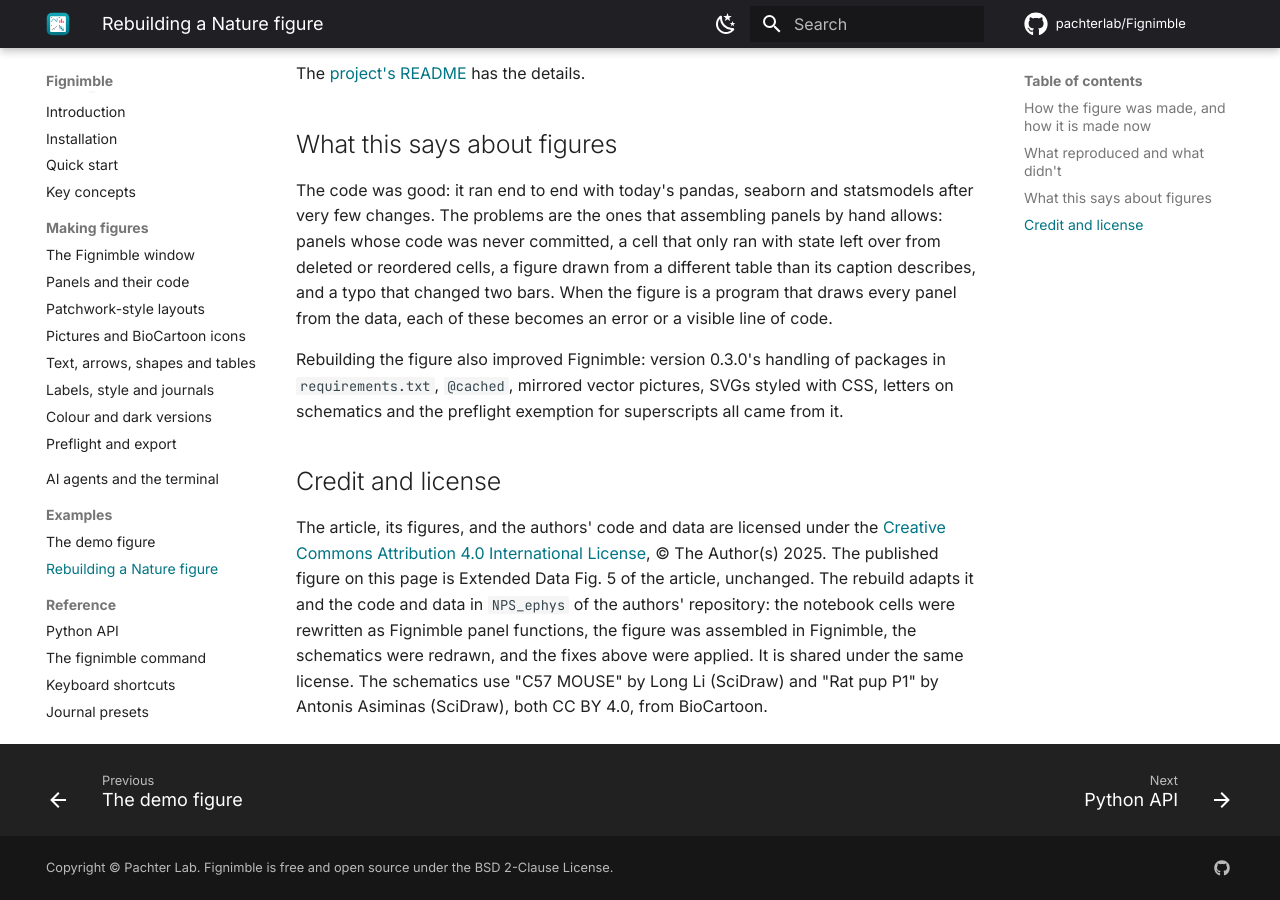
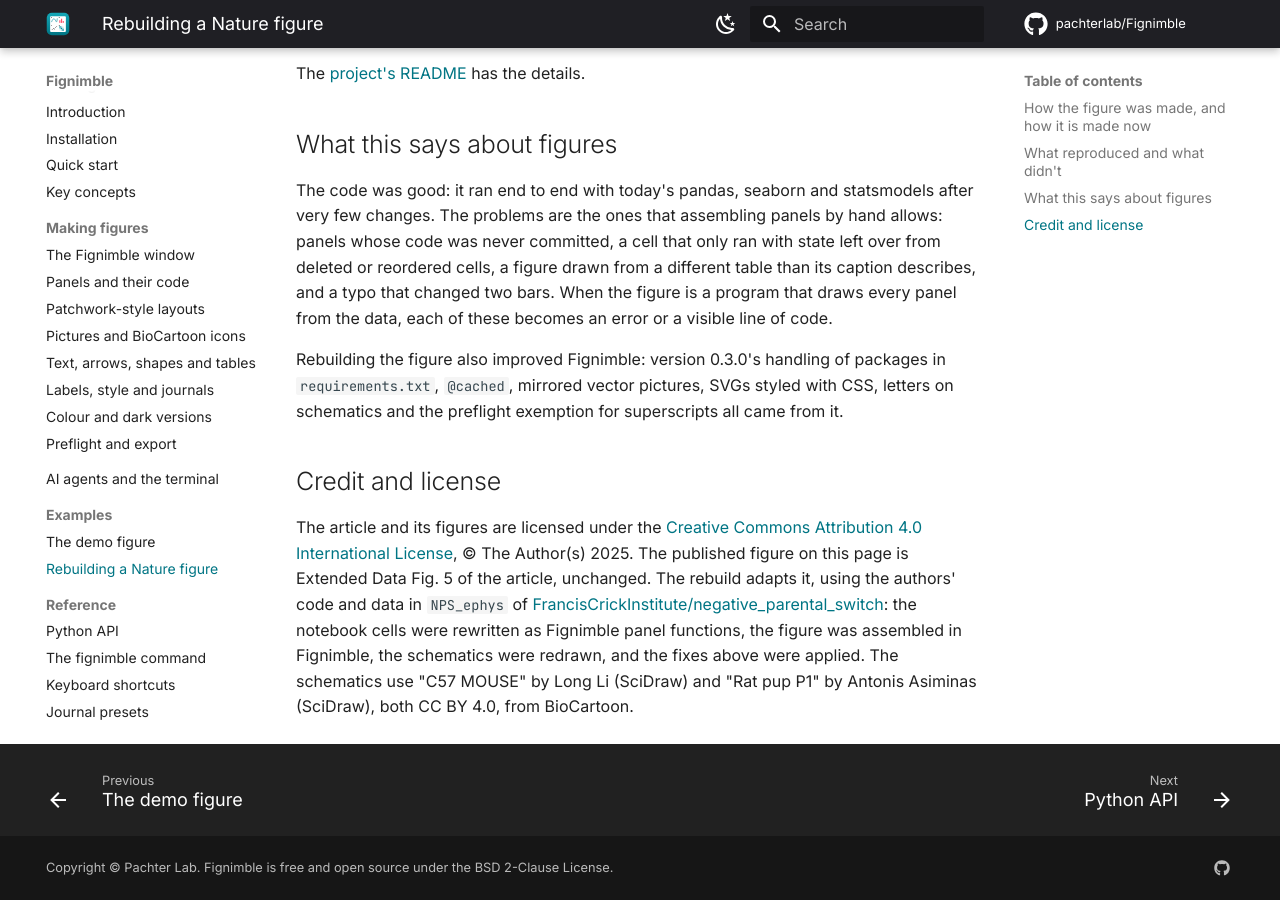
Before and after one commit to GilbertHan1011/Fignimble, an MkDocs documentation site: the page built from docs/examples/nature-rebuild.md, in a window 1280 px wide and 900 px high, scrolled down 2888 px. Built offline with MkDocs 1.6.1 and Material for MkDocs 9.7.7, drawn with Linux system fonts in a browser that asks for light colours; comment, search, counter and statistics services are not loaded.

Commit message:
Rebuild page: credit the authors' repository without stating its license
Co-Authored-By: Claude Opus 5.5 <noreply@anthropic.com>

```diff
--- a/docs/examples/nature-rebuild.md
+++ b/docs/examples/nature-rebuild.md
@@ -99,10 +99,11 @@ superscripts all came from it.
 
 ## Credit and license
 
-The article, its figures, and the authors' code and data are licensed under the
+The article and its figures are licensed under the
 [Creative Commons Attribution 4.0 International License](https://creativecommons.org/licenses/by/4.0/), © The
 Author(s) 2025. The published figure on this page is Extended Data Fig. 5 of the article, unchanged. The rebuild
-adapts it and the code and data in `NPS_ephys` of the authors' repository: the notebook cells were rewritten as
-Fignimble panel functions, the figure was assembled in Fignimble, the schematics were redrawn, and the fixes above
-were applied. It is shared under the same license. The schematics use "C57 MOUSE" by Long Li (SciDraw) and
+adapts it, using the authors' code and data in `NPS_ephys` of
+[FrancisCrickInstitute/negative_parental_switch](https://github.com/FrancisCrickInstitute/negative_parental_switch):
+the notebook cells were rewritten as Fignimble panel functions, the figure was assembled in Fignimble, the schematics
+were redrawn, and the fixes above were applied. The schematics use "C57 MOUSE" by Long Li (SciDraw) and
 "Rat pup P1" by Antonis Asiminas (SciDraw), both CC BY 4.0, from BioCartoon.
```
